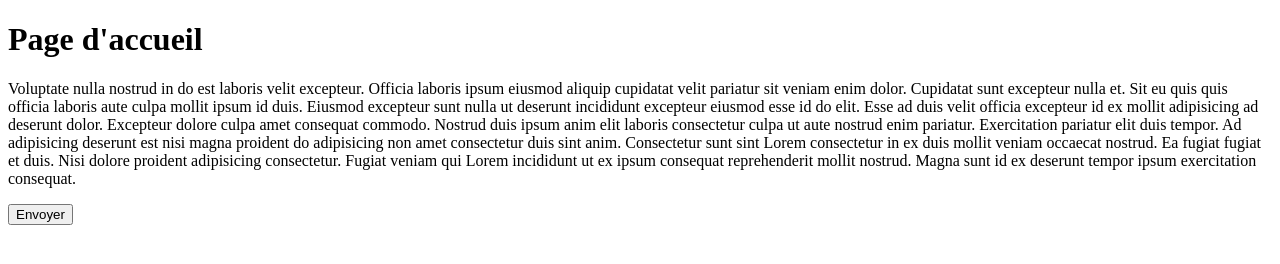
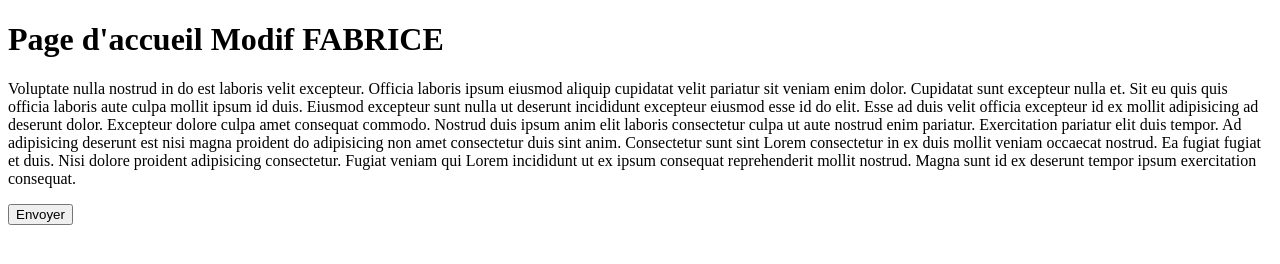
Before and after one commit to vao49/TestDamien, a plain HTML site: page index.html in a window 1280 px wide. Drawn offline with Linux system fonts and the light colour scheme.

Commit message:
Modif index par Fabrice directement sur GITHUB Main

```diff
--- a/index.html
+++ b/index.html
@@ -7,7 +7,7 @@
     <title>Page Accueil</title>
 </head>
 <body>
-    <h1>Page d'accueil</h1>
+    <h1>Page d'accueil Modif FABRICE</h1>
     <p>Voluptate nulla nostrud in do est laboris velit excepteur. Officia laboris ipsum eiusmod aliquip cupidatat velit pariatur sit veniam enim dolor. Cupidatat sunt excepteur nulla et. Sit eu quis quis officia laboris aute culpa mollit ipsum id duis. Eiusmod excepteur sunt nulla ut deserunt incididunt excepteur eiusmod esse id do elit.
 
 Esse ad duis velit officia excepteur id ex mollit adipisicing ad deserunt dolor. Excepteur dolore culpa amet consequat commodo. Nostrud duis ipsum anim elit laboris consectetur culpa ut aute nostrud enim pariatur. Exercitation pariatur elit duis tempor. Ad adipisicing deserunt est nisi magna proident do adipisicing non amet consectetur duis sint anim. Consectetur sunt sint Lorem consectetur in ex duis mollit veniam occaecat nostrud. Ea fugiat fugiat et duis.
```
